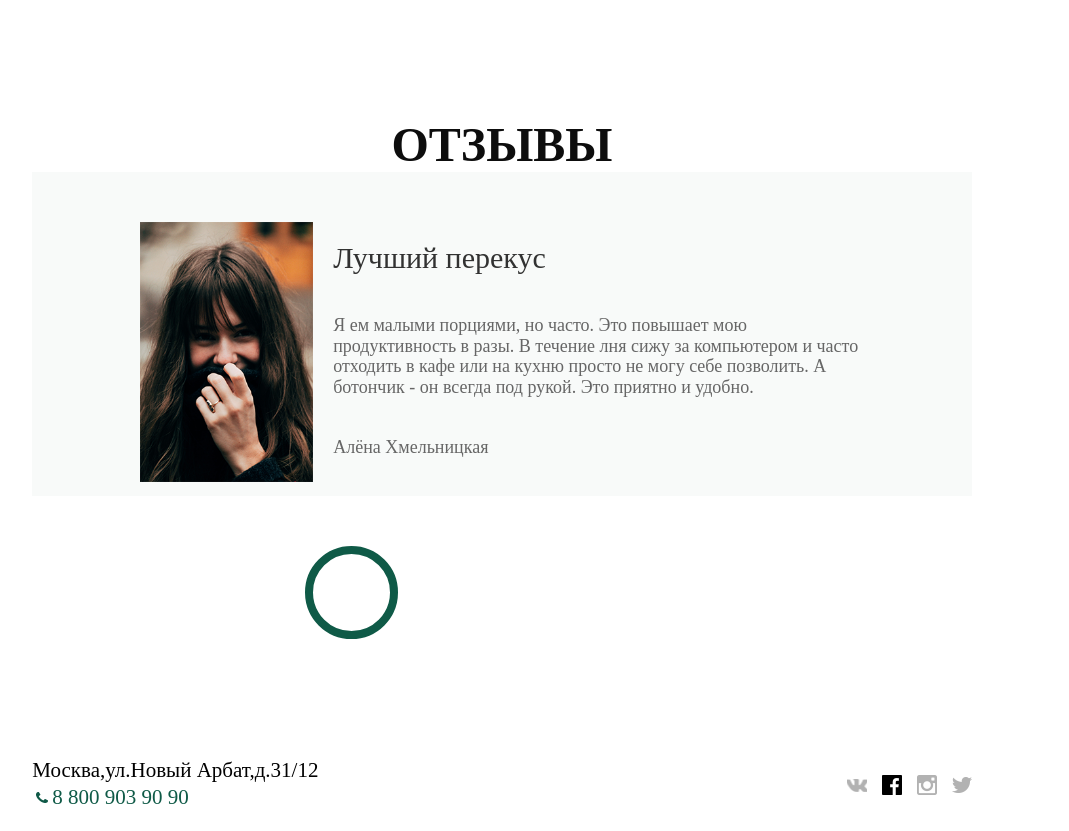
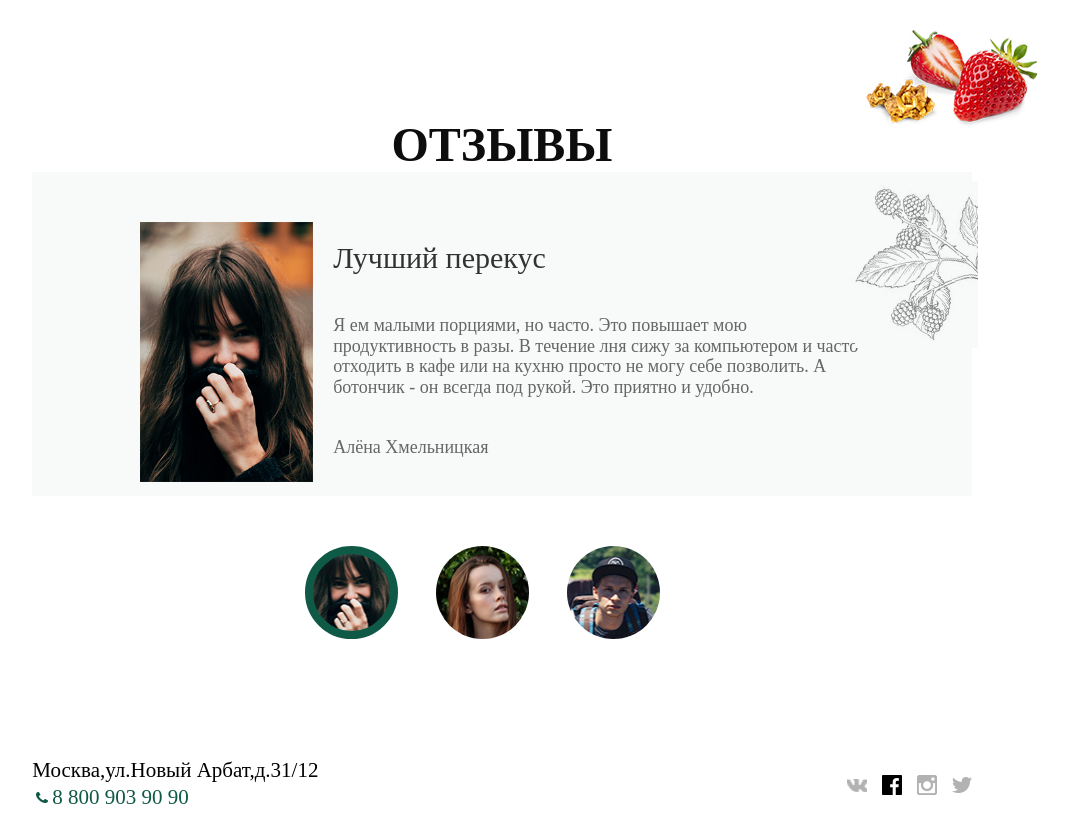
Before and after one commit to Baranov-Nikita/Baranov, a plain HTML site: page index.html in a window 1280 px wide. Shown: the part 1167-1998 px from the top of the page, without its empty margins (48-1117 px from the left). Drawn offline with Linux system fonts and the light colour scheme; files whose address does not match are found by name; a web font is replaced by a local one.

Commit message:
Update reviews.css

```diff
--- a/reviews.css
+++ b/reviews.css
@@ -10,7 +10,7 @@
     height: 100%;
     bottom: 300px;
     left: 83%;
-    background: url(/chocco/img/reviews-berries.png)center center no-repeat;
+    background: url(/img/reviews-berries.png)center center no-repeat;
 }
 .reviews__title{
     font-size: 48px;
@@ -34,7 +34,7 @@
     height: 100%;
     bottom: 70px;
     left: 100px;
-    background: url(/chocco/img/reviews-bg.png)100% center no-repeat;
+    background: url(/img/reviews-bg.png)100% center no-repeat;
 }
 .reviews__main-content{
     padding-top: 19px;
@@ -79,13 +79,13 @@
     border: 8px solid transparent;
 }
 .reviews__icon1{
-    background: url(/chocco/img/reviews-icon1.png)center center no-repeat;
+    background: url(/img/reviews-icon1.png)center center no-repeat;
 }
 .reviews__icon2{
-    background: url(/chocco/img/reviews-icon2.png)center 13% no-repeat;
+    background: url(/img/reviews-icon2.png)center 13% no-repeat;
 }
 .reviews__icon3{
-    background: url(/chocco/img/reviews-icon3.png)46% 34% no-repeat;
+    background: url(/img/reviews-icon3.png)46% 34% no-repeat;
 }
 .reviews__item-active, .reviews__item:hover{
     border: 8px solid #0f5a47;
```
